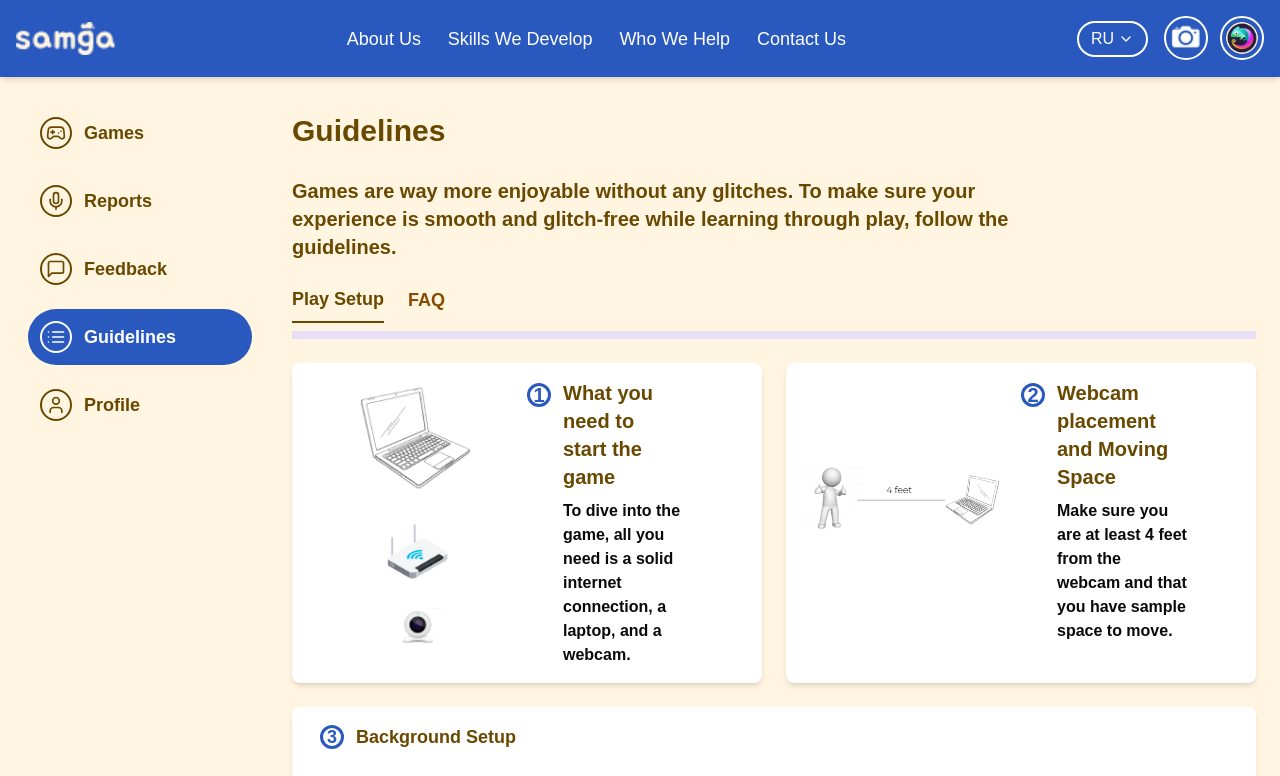
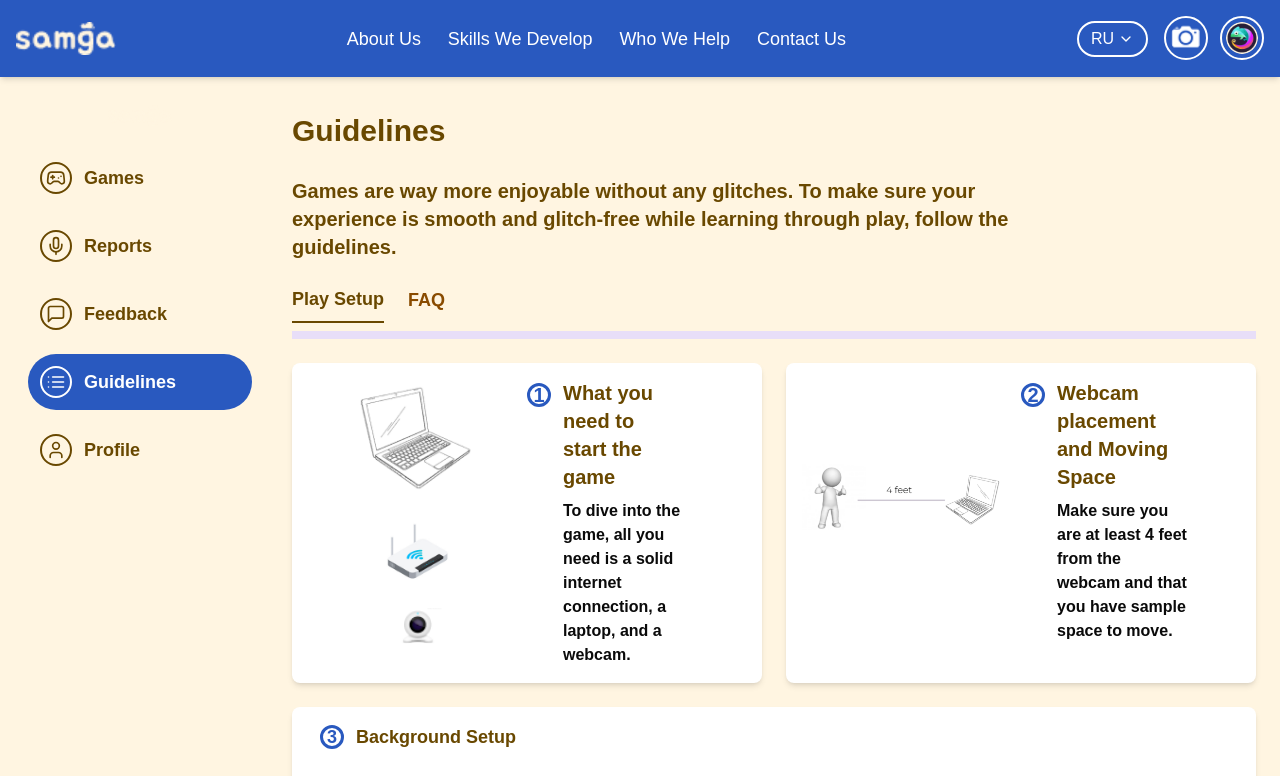
Before and after one commit to MoldirAndirbekova/samga-frontend, a Next.js app: page /guidelines in a window 1280 px wide. Shown: the top 776 px of the page. Built offline with nearby package versions, Linux system fonts and the light colour scheme.

Commit message:
add product logo in sidebar

```diff
--- a/src/components/Sidebar.tsx
+++ b/src/components/Sidebar.tsx
@@ -2,6 +2,7 @@
 
 import { Gamepad2, Mic, MessageSquare, List, User } from "lucide-react";
 import { usePathname, useRouter } from "next/navigation";
+import Image from "next/image";
 
 const menuItems = [
   { name: "Games", icon: Gamepad2 },
@@ -13,11 +14,17 @@ const menuItems = [
 
 export default function Sidebar() {
   const router = useRouter();
-  const pathname = usePathname(); // Получаем текущий путь
+  const pathname = usePathname();
 
   return (
-    <aside className="w-1/5 bg-transparent p-4 h-screen text-[#694800] ml-3">
-      <nav>
+    <aside className="w-1/5 bg-transparent p-4 h-screen text-[#694800] ml-3 flex flex-col items-start">
+      {/* Product Logo */}
+      <div className="mb-6 flex justify-center w-full">
+        <Image src="/logo.png" alt="Product Logo" width={64} height={64} />
+      </div>
+
+      {/* Navigation Menu */}
+      <nav className="w-full">
         <ul className="space-y-3">
           {menuItems.map((item) => {
             const isActive = pathname === `/${item.name.toLowerCase()}`;
@@ -28,7 +35,7 @@ export default function Sidebar() {
                 onClick={() => router.push(`/${item.name.toLowerCase()}`)}
                 className={`flex items-center gap-3 p-3 cursor-pointer rounded-4xl
                   ${isActive ? "bg-[#2959BF] text-white" : "text-[#694800]"}
-                  transition hover:bg-blue-200 `}
+                  transition hover:bg-blue-200 w-full`}
               >
                 <div
                   className={`flex items-center justify-center w-8 h-8 rounded-full border-2
```
